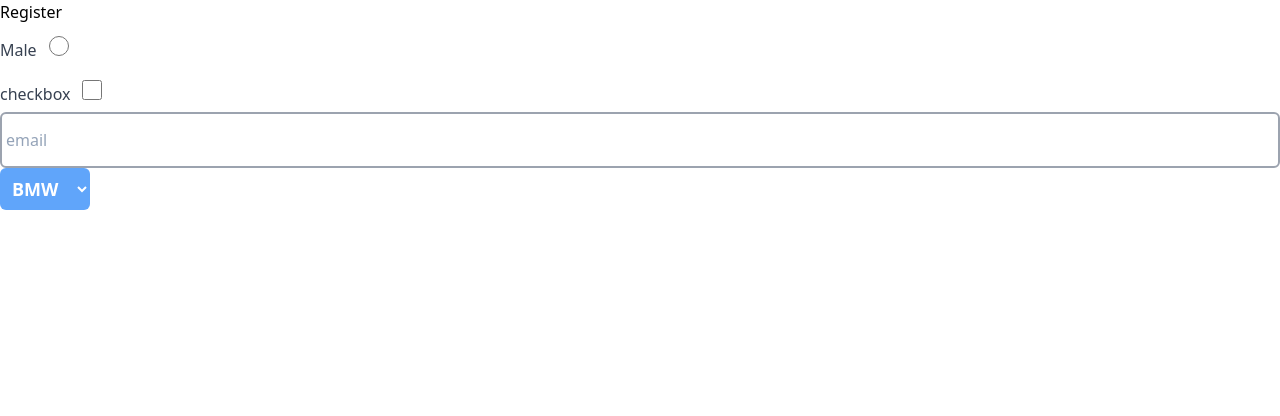
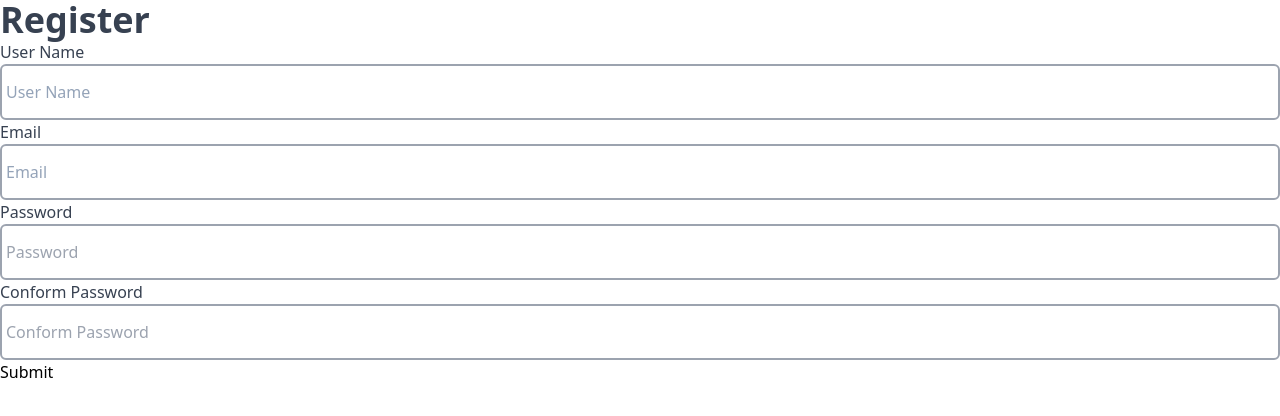
Before and after one commit to dipstech1/react-lib-prac, a React (Vite) app: page /register in a window 1280 px wide. Shown: the top 416 px of the page. Built offline with nearby package versions, Linux system fonts and the light colour scheme.

Commit message:
added reusable components

```diff
--- a/src/App.tsx
+++ b/src/App.tsx
@@ -4,6 +4,8 @@
 import { Radio } from '@ui/Radio'
 import {Checkbox} from '@ui/Checkbox'
 import { Select } from '@ui/Select'
+import {Routes, Route } from 'react-router-dom'
+import { Register } from './pages/register'
 
 function App() {
 
@@ -14,14 +16,10 @@
 
   return (
     <>
-      <Button label='Register' type='button' />
-      <Radio name='gender' id='male' value={'Male'} label='Male'/>
-      <Checkbox name='gender' id='male' value={'checkbox'} label='checkbox'/>
 
-      {/* <input type='text' placeholder='name'/> */}
-      <Textbox placeholder='email'/>
-
-      <Select selectList={[{label:'Volvo', value:'Volvo'},{label:'BMW', value:'BMW'}]} onChange={chg} value={'BMW'}/>
+      <Routes>
+        <Route path="/register" element={<Register/>}/>
+      </Routes>
 
 
     </>
--- a/src/index.css
+++ b/src/index.css
@@ -5,7 +5,7 @@
 @layer base {
 
 
-    input[type='text'], input[type='password'] {
+    input[type='text'], input[type='password'] ,input[type='email']{
         @apply  border-2 border-gray-400 rounded-md w-full h-14 outline-none p-1 placeholder:text-slate-400 disabled:bg-gray-200 disabled:placeholder:text-white focus:ring-1 ring-blue-500
     }
     input[type="checkbox"], input[type="radio"] {
--- a/src/main.tsx
+++ b/src/main.tsx
@@ -2,9 +2,12 @@
 import ReactDOM from 'react-dom/client'
 import App from './App.tsx'
 import './index.css'
+import { BrowserRouter } from 'react-router-dom'
 
 ReactDOM.createRoot(document.getElementById('root')!).render(
   <React.StrictMode>
+    <BrowserRouter>
     <App />
+    </BrowserRouter>
   </React.StrictMode>,
 )
--- a/src/pages/register/index.tsx
+++ b/src/pages/register/index.tsx
@@ -1,28 +1,19 @@
+import { Textbox } from "@/shared/ui/Textbox"
+import { Button } from "@/shared/ui/Button"
+export const Register = () => {
 
-export const Register = () => {
   return (
-    <div>
+    <div className="flex-center">
+    <div className="w-1/2 h-[100%]">
       <h1>Register</h1>
+      <Textbox label="User Name"  type="text" placeholder="User Name"/>
+      <Textbox label="Email"  type="email" placeholder="Email"/>
+      <Textbox label="Password"  type="password" placeholder="Password"/>
+      <Textbox label="Conform Password"  type="password" placeholder="Conform Password"/>
       <div>
-        <label htmlFor="username">User Name</label>
-        <input placeholder="name" id="username"/>
+        <Button type="submit" label="Submit" btnType="primary"/>
       </div>
-      <div>
-        <label htmlFor="Email">Email</label>
-        <input placeholder="email" id="Email" />
-      </div>
-      <div>
-        <label htmlFor="password">password</label>
-        <input placeholder="password" id="password" type="password" />
-      </div>
-      <div>
-        <label htmlFor="conformPassword">Conform password</label>
-        <input placeholder="Conform Password" id="conformPassword" type="password" min="3"/>
-      </div>
-
-      <div>
-        <button disabled>Submit</button>
-      </div>
+    </div>
     </div>
   )
 }
```
